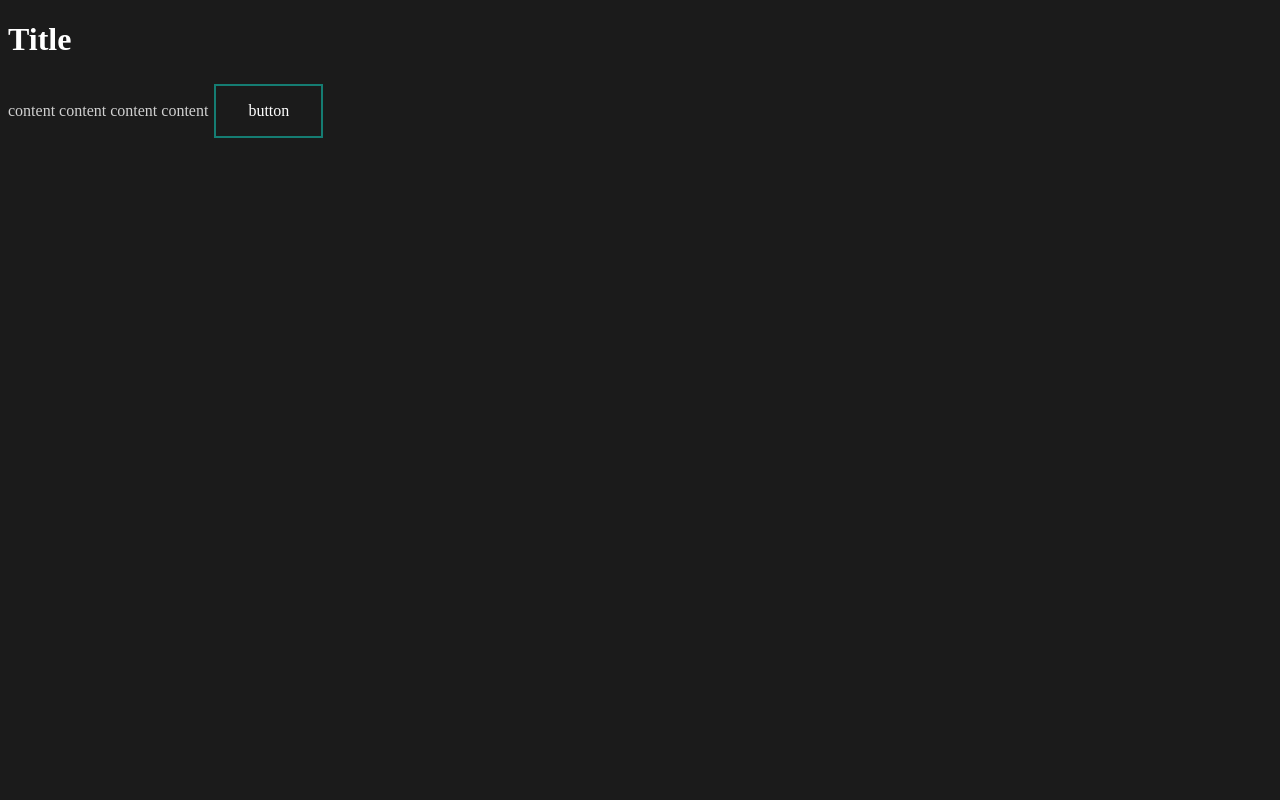
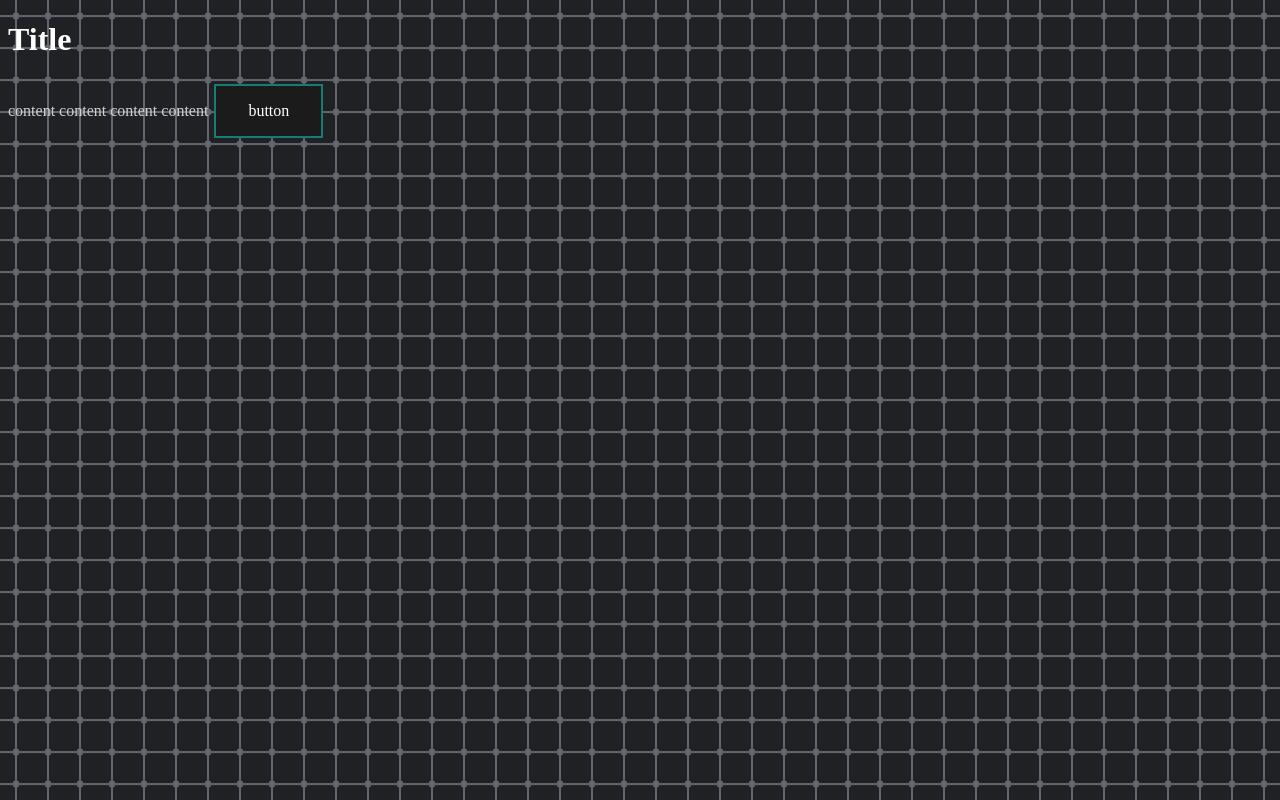
Before and after one commit to jexanti/jexanti.github.io, a plain HTML site: page index.html in a window 1280 px wide. Drawn offline with Linux system fonts and the light colour scheme.

Commit message:
added test background

```diff
--- a/style.css
+++ b/style.css
@@ -1,7 +1,7 @@
 html {
   height: 100%;
   width: 100%;
-  background-color: #1b1b1b;
+  /* background-color: #1b1b1b; */
 }
 
 h1 {
@@ -19,7 +19,8 @@ h2 {
 body {
   font-family: FOT-NewRodin Pro;
   src: url("/fonts/FOTNewRodinProL.otf") format("opentype");
-  color: #d1d1d1
+  color: #d1d1d1;
+  background-image: url('/assets/background_tile.png');
 }
 
 
```
Also changed, not shown: assets/background_tile.png (added), 3 other files.
